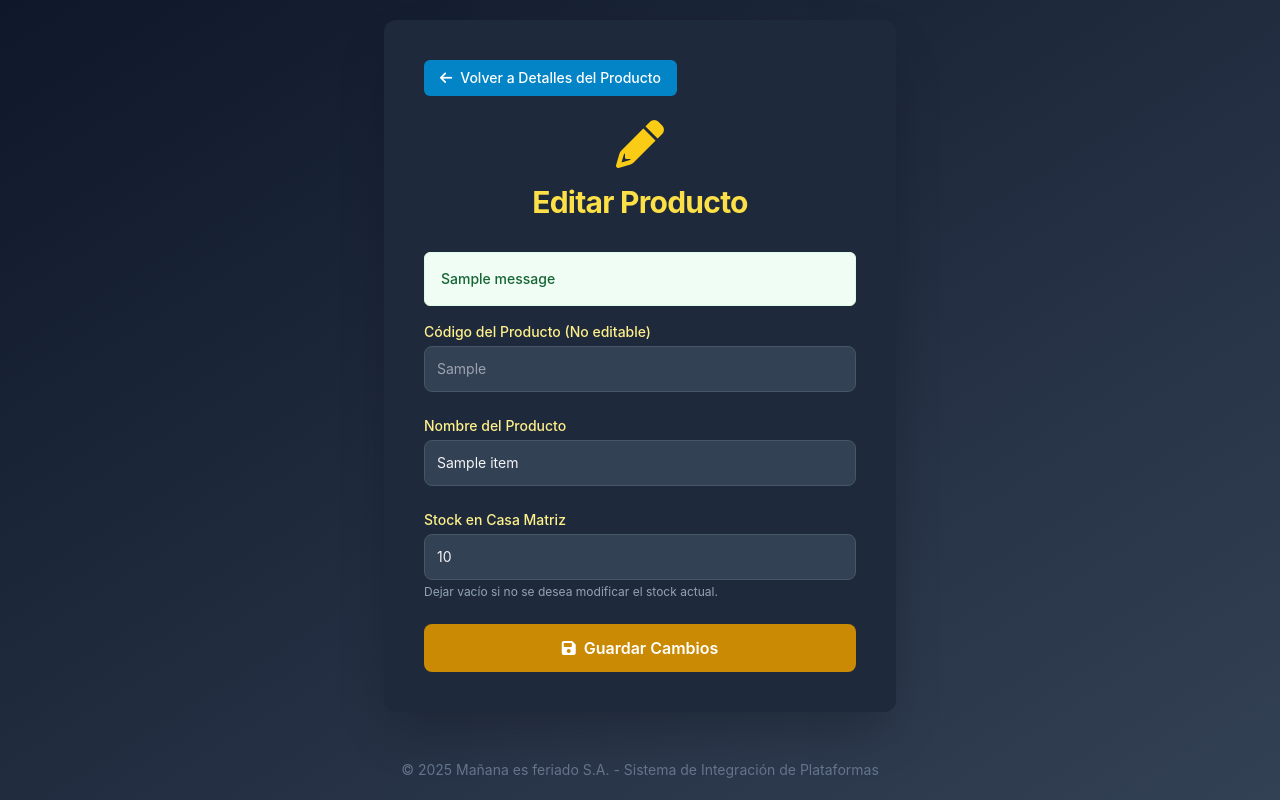
After one commit to PabloSepul/Integracion-de-plataformas2, a Flask app: page /producto/1/editar in a window 1280 px wide. The commit adds this page. Run offline with Flask 3, Linux system fonts and the light colour scheme; one stand-in notice (Sample message) is shown; a database or web service that is not in the repository returns one stand-in record (values such as "Sample title"); data that the repository does not hold is empty; some libraries are stand-ins or nearby versions.

Commit message:
Productos editables

```diff
--- a/app.py
+++ b/app.py
@@ -111,7 +111,6 @@ def buscar_producto():
 
 @app.route('/producto/nuevo', methods=['GET', 'POST'])
 def gestionar_nuevo_producto():
-    # ... (sin cambios) ...
     form_data = request.form if request.method == 'POST' else {}
     if request.method == 'POST':
         codigo_producto = request.form.get('codigo_producto', '').strip().upper()
@@ -149,7 +148,6 @@ def gestionar_nuevo_producto():
 
 @app.route('/sucursal/nueva', methods=['GET', 'POST'])
 def gestionar_nueva_sucursal():
-    # ... (sin cambios) ...
     form_data = request.form if request.method == 'POST' else {}
     if request.method == 'POST':
         id_sucursal = request.form.get('id_sucursal', '').strip().upper()
@@ -180,7 +178,6 @@ def gestionar_nueva_sucursal():
 
 @app.route('/sucursales', methods=['GET'])
 def gestionar_sucursales_maestras():
-    """Muestra la lista de todas las sucursales maestras con opción de editar."""
     sucursales = []
     try:
         response = requests.get(f"{API_BASE_URL}/sucursales_maestras", timeout=5)
@@ -198,11 +195,8 @@ def gestionar_sucursales_maestras():
 
 @app.route('/sucursal/<string:id_sucursal>/editar', methods=['GET', 'POST'])
 def editar_sucursal_maestra(id_sucursal):
-    """Muestra el formulario para editar una sucursal y procesa la actualización."""
     id_sucursal_upper = id_sucursal.upper()
     sucursal_actual = None
-
-    # Para GET, obtener datos de la sucursal para poblar el formulario
     if request.method == 'GET':
         try:
             response = requests.get(f"{API_BASE_URL}/sucursal/{id_sucursal_upper}", timeout=5)
@@ -219,28 +213,23 @@ def editar_sucursal_maestra(id_sucursal):
             flash("Error de conexión al cargar la sucursal.", "danger")
             return redirect(url_for('gestionar_sucursales_maestras'))
 
-    # Para POST, procesar la actualización
     if request.method == 'POST':
         nuevo_nombre_sucursal = request.form.get('nombre_sucursal', '').strip()
         if not nuevo_nombre_sucursal:
             flash("El nuevo nombre de la sucursal es obligatorio.", "warning")
-            # Necesitamos repoblar sucursal_actual si hay un error para que el formulario se muestre bien
-            # Si no se pudo obtener antes (en GET), sucursal_actual será None.
-            # Es mejor obtenerlo de nuevo o pasarlo de alguna manera.
-            # Por simplicidad, si falla la validación, se renderiza con los datos del form.
             return render_template('editar_sucursal.html',
-                                   sucursal={"id_sucursal": id_sucursal_upper, "nombre_sucursal": nuevo_nombre_sucursal}, # Usar datos del form
+                                   sucursal={"id_sucursal": id_sucursal_upper, "nombre_sucursal": nuevo_nombre_sucursal},
                                    current_year=get_current_year())
 
         payload = {"nombre_sucursal": nuevo_nombre_sucursal}
         try:
             api_url = f"{API_BASE_URL}/sucursal/{id_sucursal_upper}"
-            response = requests.put(api_url, json=payload) # Usar método PUT
+            response = requests.put(api_url, json=payload)
 
             if response.status_code == 200:
                 flash(f"Sucursal '{id_sucursal_upper}' actualizada exitosamente a '{nuevo_nombre_sucursal}'.", "success")
                 return redirect(url_for('gestionar_sucursales_maestras'))
-            elif response.status_code == 409: # Conflicto por nombre duplicado
+            elif response.status_code == 409:
                 flash(response.json().get("error", "Error: Nombre de sucursal duplicado."), "error")
             elif response.status_code == 404:
                  flash(f"Sucursal '{id_sucursal_upper}' no encontrada para actualizar.", "error")
@@ -250,20 +239,107 @@ def editar_sucursal_maestra(id_sucursal):
         except requests.exceptions.RequestException as e:
             flash(f"Error de conexión con la API al actualizar sucursal: {e}", "danger")
 
-        # Si hay error, volver a renderizar el formulario con los datos del form
         return render_template('editar_sucursal.html',
                                sucursal={"id_sucursal": id_sucursal_upper, "nombre_sucursal": nuevo_nombre_sucursal},
                                current_year=get_current_year())
 
-    # Para GET, si sucursal_actual se obtuvo correctamente
     if sucursal_actual:
         return render_template('editar_sucursal.html',
                                sucursal=sucursal_actual,
                                current_year=get_current_year())
     else:
-        # Si sucursal_actual es None después de un intento fallido de GET, redirigir.
-        # Esto no debería pasar si el manejo de errores en GET funciona.
         return redirect(url_for('gestionar_sucursales_maestras'))
+
+# --- Nueva Ruta para Editar Productos ---
+@app.route('/producto/<string:codigo_producto>/editar', methods=['GET', 'POST'])
+def editar_producto(codigo_producto):
+    codigo_producto_upper = codigo_producto.upper()
+    producto_actual = None
+
+    if request.method == 'POST':
+        nuevo_nombre = request.form.get('nombre_producto', '').strip()
+        stock_casa_matriz_str = request.form.get('stock_casa_matriz')
+
+        payload = {}
+        if nuevo_nombre:
+            payload['nombre_producto'] = nuevo_nombre
+
+        if stock_casa_matriz_str is not None and stock_casa_matriz_str.strip() != '':
+            try:
+                stock_casa_matriz_val = int(stock_casa_matriz_str)
+                if stock_casa_matriz_val < 0:
+                    flash("El stock en casa matriz no puede ser negativo.", "warning")
+                    # Necesitamos obtener los datos del producto para repoblar el formulario
+                    try:
+                        res = requests.get(f"{API_BASE_URL}/producto/{codigo_producto_upper}", timeout=3)
+                        if res.status_code == 200: producto_actual = res.json()
+                    except: pass
+                    return render_template('editar_producto.html', producto=producto_actual, current_year=get_current_year())
+                payload['stock_casa_matriz'] = stock_casa_matriz_val
+            except ValueError:
+                flash("El stock en casa matriz debe ser un número entero válido.", "warning")
+                try:
+                    res = requests.get(f"{API_BASE_URL}/producto/{codigo_producto_upper}", timeout=3)
+                    if res.status_code == 200: producto_actual = res.json()
+                except: pass
+                return render_template('editar_producto.html', producto=producto_actual, current_year=get_current_year())
+
+        if not payload: # Si no se envió ni nombre ni stock para actualizar
+            flash("No se proporcionaron datos para actualizar.", "info")
+            return redirect(url_for('editar_producto', codigo_producto=codigo_producto_upper))
+
+        try:
+            api_url = f"{API_BASE_URL}/producto/{codigo_producto_upper}"
+            response = requests.put(api_url, json=payload)
+
+            if response.status_code == 200:
+                flash(f"Producto '{codigo_producto_upper}' actualizado exitosamente.", "success")
+                return redirect(url_for('buscar_producto_redirect', codigo_producto=codigo_producto_upper))
+            elif response.status_code == 404:
+                flash(f"Producto '{codigo_producto_upper}' no encontrado para actualizar.", "error")
+            else:
+                error_msg = response.json().get("error", "Error desconocido de la API.")
+                flash(f"Error al actualizar producto (API {response.status_code}): {error_msg}", "error")
+        except requests.exceptions.RequestException as e:
+            flash(f"Error de conexión con la API al actualizar producto: {e}", "danger")
+
+        # Si hay error, volver a renderizar con los datos que se intentaron enviar
+        # y los datos originales del producto si se pudieron cargar.
+        try:
+            res = requests.get(f"{API_BASE_URL}/producto/{codigo_producto_upper}", timeout=3)
+            if res.status_code == 200:
+                producto_actual = res.json()
+                # Sobrescribir con los datos del formulario para que el usuario vea lo que ingresó
+                if nuevo_nombre: producto_actual['nombre_producto'] = nuevo_nombre
+                if 'stock_casa_matriz' in payload : producto_actual['stock_casa_matriz'] = payload['stock_casa_matriz']
+        except: pass
+        return render_template('editar_producto.html', producto=producto_actual, current_year=get_current_year())
+
+    # Método GET: Obtener datos del producto para poblar el formulario
+    try:
+        response = requests.get(f"{API_BASE_URL}/producto/{codigo_producto_upper}", timeout=5)
+        if response.status_code == 200:
+            producto_actual = response.json()
+            # El endpoint GET /api/producto/<codigo> ya devuelve nombre y stock_casa_matriz
+            if not producto_actual.get('codigo_producto'): # Doble chequeo
+                 flash(f"Datos incompletos recibidos de la API para el producto '{codigo_producto_upper}'.", "error")
+                 return redirect(url_for('pagina_inicio'))
+        elif response.status_code == 404:
+            flash(f"Producto con código '{codigo_producto_upper}' no encontrado.", "error")
+            return redirect(url_for('pagina_inicio'))
+        else:
+            flash(f"Error al cargar datos del producto (API: {response.status_code}).", "error")
+            return redirect(url_for('pagina_inicio'))
+    except requests.exceptions.RequestException as e:
+        app.logger.error(f"Error de conexión/API al obtener producto {codigo_producto_upper} para editar: {e}")
+        flash("Error de conexión al cargar el producto.", "danger")
+        return redirect(url_for('pagina_inicio'))
+
+    if producto_actual:
+        return render_template('editar_producto.html', producto=producto_actual, current_year=get_current_year())
+    else:
+        # Si producto_actual sigue siendo None después de intentar obtenerlo.
+        return redirect(url_for('pagina_inicio'))
 
 
 @app.route('/producto/asignar_sucursal', methods=['GET', 'POST'])
--- /dev/null
+++ b/templates/editar_producto.html
@@ -0,0 +1,87 @@
+<!DOCTYPE html>
+<html lang="es">
+<head>
+    <meta charset="UTF-8">
+    <meta name="viewport" content="width=device-width, initial-scale=1.0">
+    <title>Editar Producto: {{ producto.nombre_producto if producto else 'N/A' }}</title>
+    <script src="https://cdn.tailwindcss.com"></script>
+    <link rel="stylesheet" href="https://cdnjs.cloudflare.com/ajax/libs/font-awesome/6.0.0-beta3/css/all.min.css">
+    <style>
+        body { font-family: 'Inter', sans-serif; }
+        .alert { padding: 1rem; margin-bottom: 1rem; border-radius: 0.375rem; font-weight: 500; }
+        .alert-warning { background-color: #fffbeb; border: 1px solid #fef3c7; color: #b45309; }
+        .alert-error { background-color: #fff1f2; border: 1px solid #ffdde0; color: #be123c; }
+        .alert-danger { background-color: #fef2f2; border: 1px solid #fee2e2; color: #dc2626; }
+        .alert-success { background-color: #f0fdf4; border: 1px solid #dcfce7; color: #166534; }
+        .alert-info { background-color: #eff6ff; border: 1px solid #dbeafe; color: #2563eb; }
+    </style>
+</head>
+<body class="bg-gradient-to-br from-slate-900 to-slate-700 text-gray-100 min-h-screen flex flex-col items-center justify-center p-4">
+
+    <div class="bg-slate-800 shadow-2xl rounded-xl p-6 md:p-10 w-full max-w-lg">
+        <div class="flex justify-start mb-6">
+            {# Redirigir a la página de resultados del producto si es posible, sino a inicio #}
+            {% if producto and producto.codigo_producto %}
+                 <a href="{{ url_for('buscar_producto_redirect', codigo_producto=producto.codigo_producto) }}"
+                   class="inline-flex items-center px-4 py-2 bg-sky-600 hover:bg-sky-700 text-white text-sm font-medium rounded-md transition duration-300">
+                    <i class="fas fa-arrow-left mr-2"></i>Volver a Detalles del Producto
+                </a>
+            {% else %}
+                <a href="{{ url_for('pagina_inicio') }}"
+                   class="inline-flex items-center px-4 py-2 bg-sky-600 hover:bg-sky-700 text-white text-sm font-medium rounded-md transition duration-300">
+                    <i class="fas fa-arrow-left mr-2"></i>Volver a Inicio
+                </a>
+            {% endif %}
+        </div>
+        <div class="text-center mb-8">
+            <i class="fas fa-pencil-alt text-5xl text-yellow-400 mb-4"></i>
+            <h1 class="text-3xl font-bold tracking-tight text-yellow-300">Editar Producto</h1>
+        </div>
+
+        {% with messages = get_flashed_messages(with_categories=true) %}
+            {% if messages %}
+                {% for category, message in messages %}
+                    <div class="alert alert-{{ category }} mb-4 text-sm" role="alert">
+                        {{ message }}
+                    </div>
+                {% endfor %}
+            {% endif %}
+        {% endwith %}
+
+        {% if producto and producto.codigo_producto %}
+            <form action="{{ url_for('editar_producto', codigo_producto=producto.codigo_producto) }}" method="POST" class="space-y-6">
+                <div>
+                    <label for="codigo_producto_display" class="block text-sm font-medium text-yellow-200 mb-1">Código del Producto (No editable)</label>
+                    <input type="text" id="codigo_producto_display" name="codigo_producto_display"
+                           class="bg-slate-700 border border-slate-600 text-gray-400 text-sm rounded-lg block w-full p-3"
+                           value="{{ producto.codigo_producto }}" readonly>
+                </div>
+                <div>
+                    <label for="nombre_producto" class="block text-sm font-medium text-yellow-200 mb-1">Nombre del Producto</label>
+                    <input type="text" id="nombre_producto" name="nombre_producto"
+                           class="bg-slate-700 border border-slate-600 text-gray-100 text-sm rounded-lg focus:ring-yellow-500 focus:border-yellow-500 block w-full p-3 placeholder-slate-400"
+                           value="{{ request.form.nombre_producto if request.form.nombre_producto else producto.nombre_producto }}" required>
+                </div>
+                <div>
+                    <label for="stock_casa_matriz" class="block text-sm font-medium text-yellow-200 mb-1">Stock en Casa Matriz</label>
+                    <input type="number" id="stock_casa_matriz" name="stock_casa_matriz" min="0"
+                           class="bg-slate-700 border border-slate-600 text-gray-100 text-sm rounded-lg focus:ring-yellow-500 focus:border-yellow-500 block w-full p-3 placeholder-slate-400"
+                           value="{{ request.form.stock_casa_matriz if request.form.stock_casa_matriz is defined else producto.stock_casa_matriz }}">
+                     <p class="mt-1 text-xs text-slate-400">Dejar vacío si no se desea modificar el stock actual.</p>
+                </div>
+
+                <button type="submit"
+                        class="w-full bg-yellow-600 hover:bg-yellow-700 text-white font-semibold py-3 px-4 rounded-lg focus:outline-none focus:ring-2 focus:ring-yellow-500 focus:ring-opacity-50 transition duration-300">
+                    <i class="fas fa-save mr-2"></i>Guardar Cambios
+                </button>
+            </form>
+        {% else %}
+            <p class="text-center text-red-400">No se pudieron cargar los datos del producto para editar o el producto no existe.</p>
+        {% endif %}
+    </div>
+
+    <footer class="mt-12 text-center text-sm text-slate-500">
+        <p>&copy; {{ current_year }} Mañana es feriado S.A. - Sistema de Integración de Plataformas</p>
+    </footer>
+</body>
+</html>
--- a/templates/editar_sucursal.html
+++ b/templates/editar_sucursal.html
@@ -42,8 +42,8 @@
         {% if sucursal %}
             <form action="{{ url_for('editar_sucursal_maestra', id_sucursal=sucursal.id_sucursal) }}" method="POST" class="space-y-6">
                 <div>
-                    <label for="id_sucursal" class="block text-sm font-medium text-amber-200 mb-1">ID de la Sucursal (No editable)</label>
-                    <input type="text" id="id_sucursal" name="id_sucursal_display"
+                    <label for="id_sucursal_display" class="block text-sm font-medium text-amber-200 mb-1">ID de la Sucursal (No editable)</label>
+                    <input type="text" id="id_sucursal_display" name="id_sucursal_display"
                            class="bg-slate-700 border border-slate-600 text-gray-400 text-sm rounded-lg block w-full p-3"
                            value="{{ sucursal.id_sucursal }}" readonly>
                 </div>
--- a/templates/lista_sucursales.html
+++ b/templates/lista_sucursales.html
@@ -74,7 +74,7 @@
                                            title="Editar {{ suc.nombre_sucursal }}">
                                             <i class="fas fa-edit mr-1"></i>Editar
                                         </a>
-                                        </td>
+                                    </td>
                                 </tr>
                             {% endfor %}
                         </tbody>
--- a/templates/resultados.html
+++ b/templates/resultados.html
@@ -23,6 +23,10 @@
 
             {% if producto and producto.codigo_producto %}
             <div class="flex flex-wrap gap-3">
+                <a href="{{ url_for('editar_producto', codigo_producto=producto.codigo_producto) }}"
+                   class="inline-flex items-center px-4 py-2 bg-yellow-500 hover:bg-yellow-600 text-slate-900 text-sm font-medium rounded-md transition duration-300">
+                    <i class="fas fa-pencil-alt mr-2"></i>Editar Producto
+                </a>
                 <a href="{{ url_for('gestionar_asignacion_sucursal', codigo_producto_param=producto.codigo_producto) }}"
                    class="inline-flex items-center px-4 py-2 bg-amber-600 hover:bg-amber-700 text-white text-sm font-medium rounded-md transition duration-300">
                     <i class="fas fa-dolly-flatbed mr-2"></i>Asignar/Actualizar en Sucursal
@@ -211,7 +215,6 @@
                 if(resultadoSpan) resultadoSpan.textContent = "N/A";
             }
         });
-        // Bloque de script SSE ELIMINADO
     </script>
 </body>
 </html>
```
Also changed, not shown: api.py (+207 -16 lines), templates/index.html (+57 -15 lines), inventario.db.
